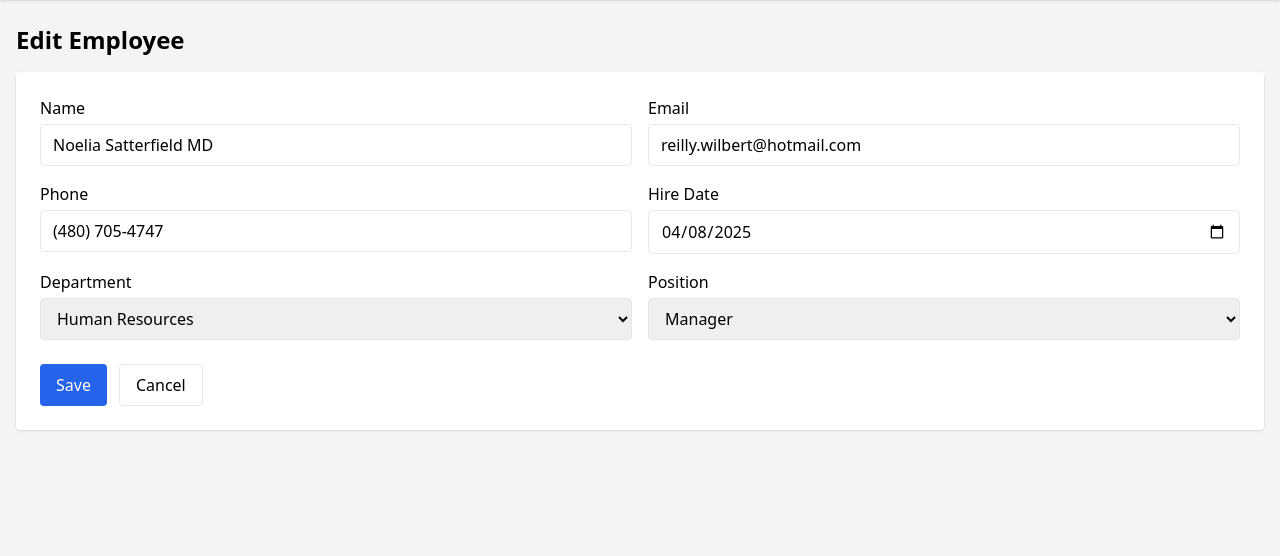
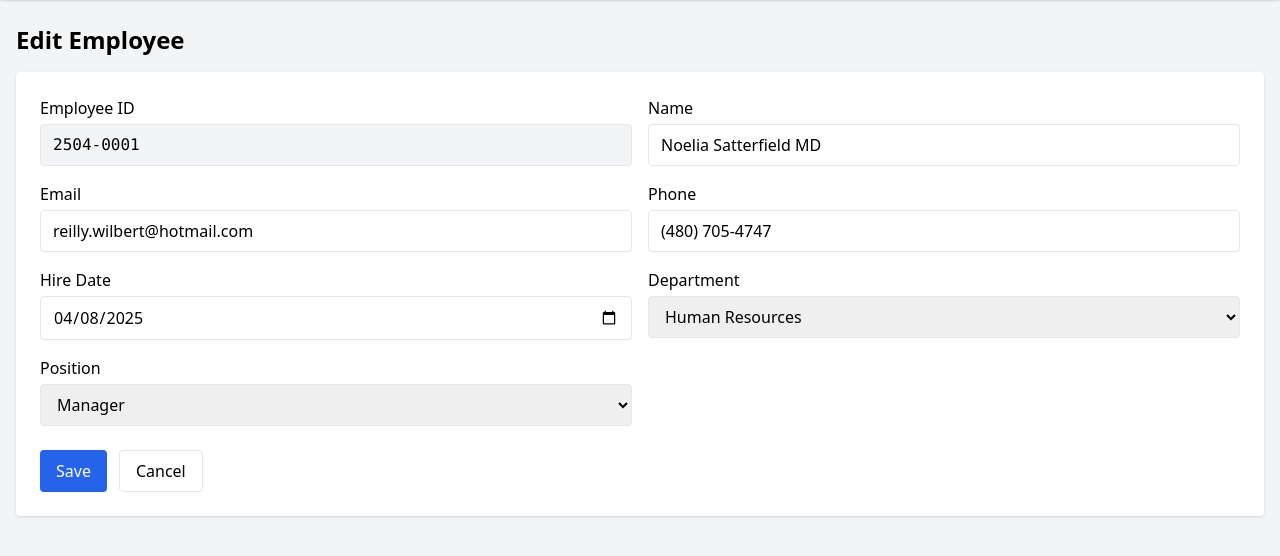
Before and after one commit to AditamaWibi/employee-management-system, a Laravel app: page /employees/1/edit in a window 1280 px wide. Shown: the part 48-604 px from the top of the page. Run offline with Laravel 12, Linux system fonts and the light colour scheme; data comes from the database, SQL or seed files in the repository; some libraries are stand-ins or nearby versions.

Commit message:
Add employee ID

```diff
--- a/app/Http/Controllers/EmployeeController.php
+++ b/app/Http/Controllers/EmployeeController.php
@@ -19,7 +19,8 @@ class EmployeeController extends Controller
             ->when($request->search, function ($query, $search) {
                 $query->where(function ($q) use ($search) {
                     $q->where('name','like',"%{$search}%")
-                        ->orWhere('email','like',"%{$search}%");
+                        ->orWhere('email','like',"%{$search}%")
+                        ->orWhere('employee_number', 'like', "%{$search}%");
                 });
             })
             ->orderBy('name')
--- a/app/Models/Employee.php
+++ b/app/Models/Employee.php
@@ -2,6 +2,7 @@
 
 namespace App\Models;
 
+use App\Services\EmployeeNumbergenerator;
 use Illuminate\Database\Eloquent\Factories\HasFactory;
 use Illuminate\Database\Eloquent\Model;
 
@@ -20,4 +21,12 @@ class Employee extends Model
     public function position() {
         return $this->belongsTo(Position::class);
     }
+
+    protected static function booted(): void {
+        static::creating(function (Employee $employee) {
+            if (empty($employee->employee_number)) {
+                $employee->employee_number = app(EmployeeNumbergenerator::class)->generate($employee->hire_date);
+            }
+        });
+    }
 }
--- a/database/seeders/DatabaseSeeder.php
+++ b/database/seeders/DatabaseSeeder.php
@@ -4,12 +4,12 @@ namespace Database\Seeders;
 
 use App\Models\Employee;
 use App\Models\User;
-use Illuminate\Database\Console\Seeds\WithoutModelEvents;
+// use Illuminate\Database\Console\Seeds\WithoutModelEvents;
 use Illuminate\Database\Seeder;
 
 class DatabaseSeeder extends Seeder
 {
-    use WithoutModelEvents;
+    // use WithoutModelEvents;
 
     /**
      * Seed the application's database.
--- a/resources/views/employees/_form.blade.php
+++ b/resources/views/employees/_form.blade.php
@@ -1,4 +1,12 @@
 <div class="grid gap-4 md:grid-cols-2">
+    @isset($employee)
+    <div>
+        <label class="block mb-1 font-medium">Employee ID</label>
+        <input type="text" value="{{ $employee->employee_number }}" readonly
+               class="w-full border rounded px-3 py-2 bg-gray-100 font-mono">
+    </div>
+    @endisset
+
     <div>
         <label for="name" class="block mb-1 font-medium">Name</label>
         <input type="text" id="name" name="name"
--- a/resources/views/employees/index.blade.php
+++ b/resources/views/employees/index.blade.php
@@ -9,7 +9,7 @@
 
 <form method="GET" action="{{ route('employees.index') }}" class="mb-4 flex gap-2">
     <input type="text" name="search" value="{{ request('search') }}"
-           placeholder="Search by name or email"
+           placeholder="Search by name, email, or ID"
            class="flex-1 border rounded px-3 py-2">
     <button class="bg-gray-800 text-white px-4 py-2 rounded">Search</button>
     @if (request('search'))
@@ -21,6 +21,7 @@
     <table class="w-full text-left">
         <thead class="bg-gray-50 border-b">
             <tr>
+                <th class="p-3">ID</th>
                 <th class="p-3">Name</th>
                 <th class="p-3">Email</th>
                 <th class="p-3">Department</th>
@@ -32,6 +33,7 @@
         <tbody>
             @forelse ($employees as $employee)
                 <tr class="border-b">
+                    <td class="p-3">{{ $employee->employee_number }}</td>
                     <td class="p-3">{{ $employee->name }}</td>
                     <td class="p-3">{{ $employee->email }}</td>
                     <td class="p-3">{{ $employee->department->name }}</td>
@@ -49,7 +51,7 @@
                     </td>
                 </tr>
             @empty
-                <tr><td colspan="6" class="p-3 text-center text-gray-500">No employees found.</td></tr>
+                <tr><td colspan="7" class="p-3 text-center text-gray-500">No employees found.</td></tr>
             @endforelse
         </tbody>
     </table>
```
Also changed, not shown: app/Services/EmployeeNumbergenerator.php (added, +29 -0 lines), database/migrations/2026_11_15_093517_create_employee_counter_table.php (added), database/migrations/2026_11_15_093528_add_employee_number_to_employees_table.php (added).
